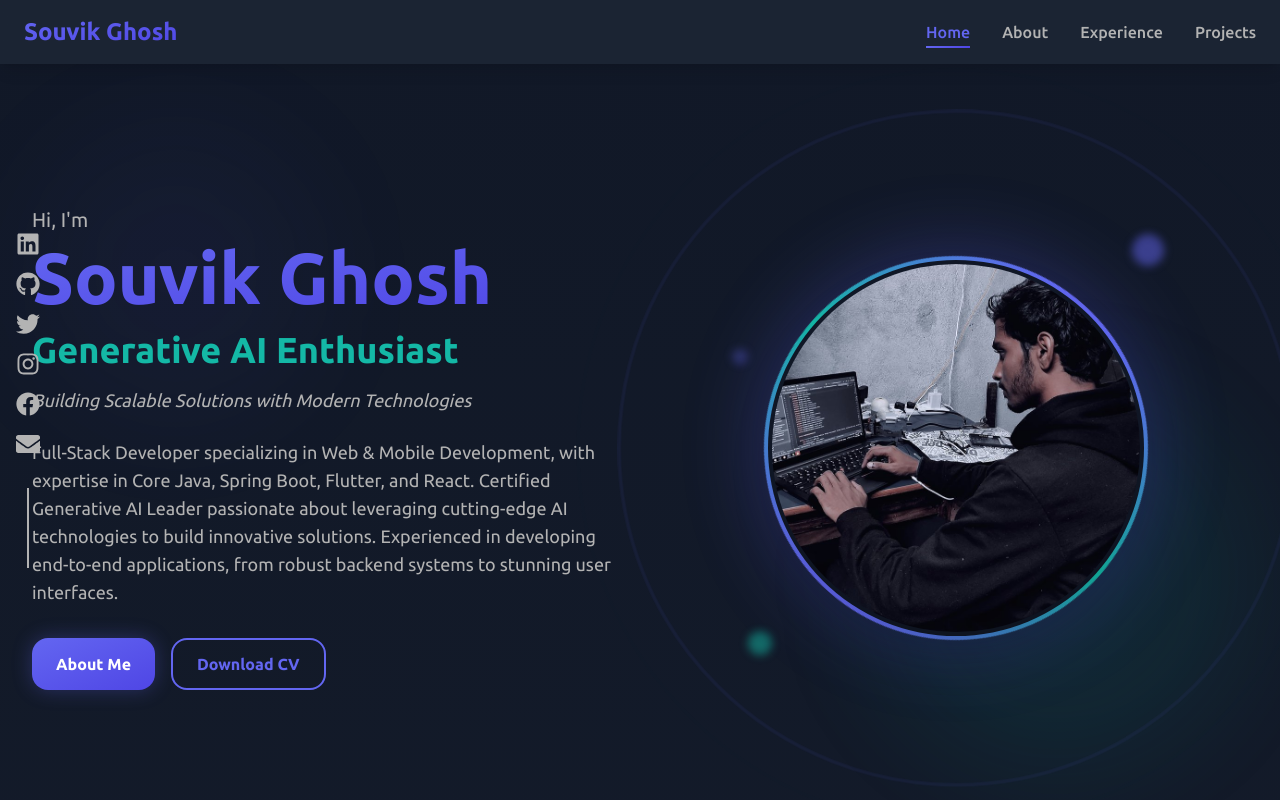
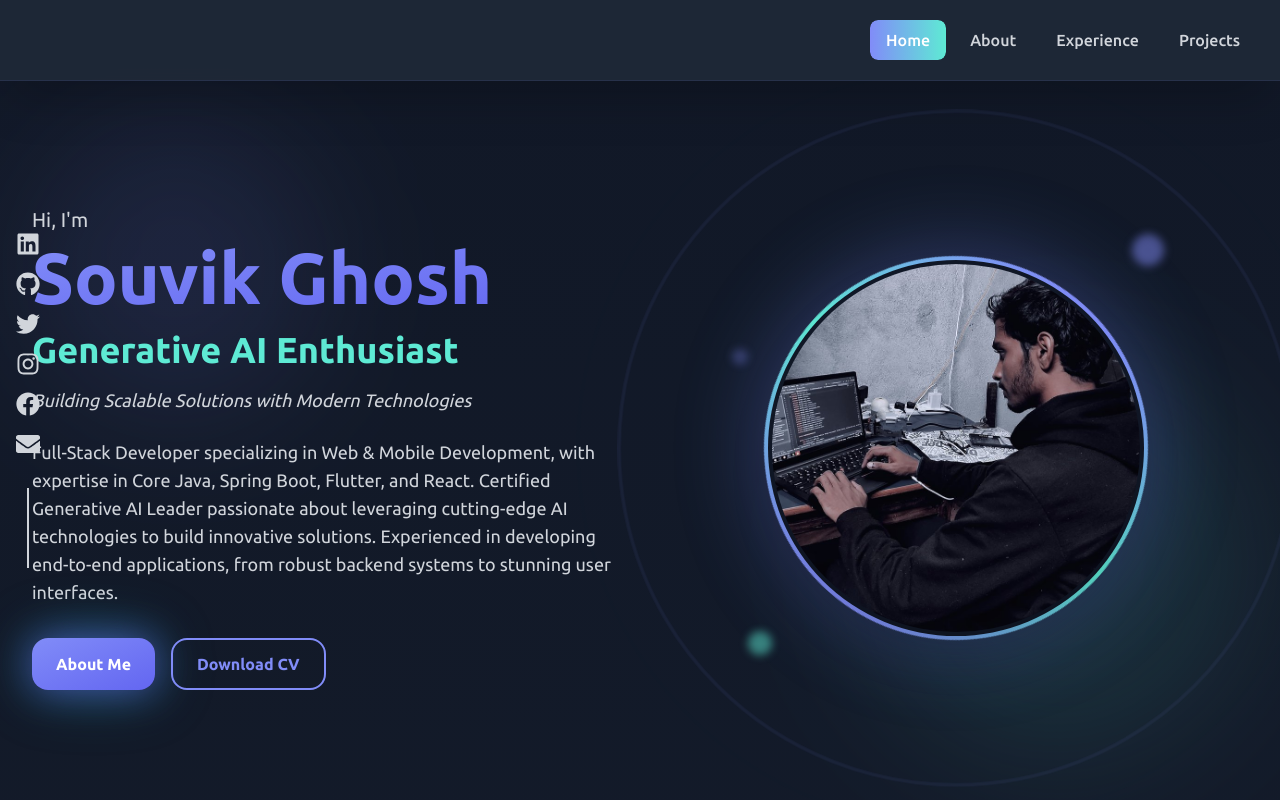
Before and after one commit to iamsouviki/souvikportfolio, a React (Vite) app: page / in a window 1280 px wide. Shown: the top 800 px of the page. Built offline with nearby package versions, Linux system fonts and the light colour scheme.

Commit message:
feat: Enhance UI/UX with custom smooth scrolling, updated color palette, and new interactive animations for buttons and app bars.

```diff
--- a/src/components/home/Introduction.jsx
+++ b/src/components/home/Introduction.jsx
@@ -7,9 +7,9 @@ import { scrollToSection } from '../../utils/scrollUtils';
 const Introduction = () => {
   return (
     <div className="grid md:grid-cols-2 gap-12 items-center min-h-[80vh] relative">
-      {/* Decorative elements */}
-      <div className="absolute top-0 left-0 w-72 h-72 bg-primary/10 rounded-full blur-3xl animate-pulse" />
-      <div className="absolute bottom-0 right-0 w-96 h-96 bg-secondary/10 rounded-full blur-3xl animate-pulse" style={{ animationDelay: '1s' }} />
+      {/* Decorative elements with floating animation */}
+      <div className="absolute top-0 left-0 w-72 h-72 bg-primary/10 rounded-full blur-3xl float-animation" />
+      <div className="absolute bottom-0 right-0 w-96 h-96 bg-secondary/10 rounded-full blur-3xl float-animation" style={{ animationDelay: '3s' }} />
 
       {/* Text Content */}
       <motion.div
@@ -37,7 +37,7 @@ const Introduction = () => {
         >
           <button
             onClick={() => scrollToSection('about')}
-            className="btn-primary group relative overflow-hidden"
+            className="btn-primary group relative overflow-hidden magnetic-hover pulse-glow"
           >
             <span className="relative z-10">About Me</span>
           </button>
@@ -47,7 +47,7 @@ const Introduction = () => {
             rel="noopener noreferrer"
             className="px-6 py-3 rounded-2xl border-2 border-primary text-primary
                        font-semibold hover:bg-primary hover:text-white transition-all
-                       duration-300 relative overflow-hidden group"
+                       duration-300 relative overflow-hidden group magnetic-hover ripple"
           >
             <span className="relative z-10">Download CV</span>
             <div className="absolute inset-0 bg-primary transform scale-x-0 group-hover:scale-x-100 transition-transform origin-left duration-300" />
--- a/src/components/layout/DesktopAppBar.jsx
+++ b/src/components/layout/DesktopAppBar.jsx
@@ -18,27 +18,34 @@ const DesktopAppBar = () => {
   };
 
   return (
-    <nav className="bg-surface/80 backdrop-blur-md shadow-lg fixed top-0 left-0 right-0 z-50 transition-all duration-300">
-      <div className="max-w-7xl mx-auto px-6 py-4">
+    <nav className="bg-surface/95 backdrop-blur-xl shadow-2xl fixed top-0 left-0 right-0 z-50 border-b border-primary/10">
+      <div className="max-w-7xl mx-auto px-6 py-5">
         <div className="flex justify-between items-center">
           <button
             onClick={() => handleNavClick('home')}
-            className="text-2xl font-bold gradient-primary bg-clip-text text-transparent hover:scale-105 transition-transform duration-300"
+            className="text-2xl font-bold bg-gradient-to-r from-primary via-secondary to-primary bg-clip-text text-transparent hover:scale-105 transition-all duration-300 relative group"
           >
-            {PERSONAL_INFO.name}
+            <span className="relative z-10">{PERSONAL_INFO.name}</span>
+            <div className="absolute -inset-2 bg-gradient-to-r from-primary/20 to-secondary/20 rounded-lg blur-lg opacity-0 group-hover:opacity-100 transition-opacity duration-300" />
           </button>
 
-          <div className="flex gap-8">
+          <div className="flex gap-2">
             {navLinks.map(({ id, label }) => (
               <button
                 key={id}
                 onClick={() => handleNavClick(id)}
-                className={`font-medium transition-all duration-300 hover:text-primary relative group
-                  ${activeSection === id ? 'text-primary' : 'text-textSecondary'}`}
+                className={`px-4 py-2 rounded-lg font-medium transition-all duration-300 relative overflow-hidden group
+                  ${activeSection === id
+                    ? 'text-white'
+                    : 'text-textSecondary hover:text-white'}`}
               >
-                {label}
-                <span className={`absolute -bottom-1 left-0 h-0.5 bg-gradient-to-r from-primary to-primary-dark transition-all duration-300
-                  ${activeSection === id ? 'w-full' : 'w-0 group-hover:w-full'}`} />
+                {activeSection === id && (
+                  <div className="absolute inset-0 bg-gradient-to-r from-primary to-secondary rounded-lg" />
+                )}
+                <div className="absolute inset-0 bg-gradient-to-r from-primary/20 to-secondary/20 rounded-lg opacity-0 group-hover:opacity-100 transition-opacity duration-300" />
+                <span className="relative z-10">{label}</span>
+                <div className={`absolute bottom-0 left-0 right-0 h-0.5 bg-gradient-to-r from-primary to-secondary transition-all duration-300
+                  ${activeSection === id ? 'opacity-0' : 'opacity-0 group-hover:opacity-100'}`} />
               </button>
             ))}
           </div>
--- a/src/components/projects/ProjectCard.jsx
+++ b/src/components/projects/ProjectCard.jsx
@@ -7,7 +7,7 @@ const ProjectCard = ({ project, index }) => {
       initial={{ opacity: 0, y: 20 }}
       animate={{ opacity: 1, y: 0 }}
       transition={{ delay: index * 0.1, duration: 0.5 }}
-      className="card group hover:shadow-glow transition-all duration-300"
+      className="card group hover:shadow-glow transition-all duration-300 tilt-hover spotlight"
     >
       <div className="flex flex-col md:flex-row gap-6">
         {project.logo && (
@@ -51,7 +51,7 @@ const ProjectCard = ({ project, index }) => {
                 <span
                   key={i}
                   className="px-3 py-1 bg-primary/20 text-primary rounded-full text-xs md:text-sm
-                             font-medium hover:bg-primary/30 transition-colors break-words"
+                             font-medium hover:bg-primary/30 transition-colors break-words rotate-scale-hover"
                 >
                   {tech}
                 </span>
--- a/src/index.css
+++ b/src/index.css
@@ -267,4 +267,445 @@
     scroll-behavior: smooth;
     scroll-padding-top: 80px;
   }
+
+  /* ===== ADVANCED UNIQUE ANIMATIONS ===== */
+
+  /* Floating animation for decorative elements */
+  .float-animation {
+    animation: floatSlow 6s ease-in-out infinite;
+  }
+
+  @keyframes floatSlow {
+
+    0%,
+    100% {
+      transform: translateY(0px) rotate(0deg);
+    }
+
+    50% {
+      transform: translateY(-20px) rotate(5deg);
+    }
+  }
+
+  /* Morphing gradient background */
+  .morphing-gradient {
+    background: linear-gradient(45deg, #6366f1, #14b8a6, #8b5cf6, #ec4899);
+    background-size: 400% 400%;
+    animation: morphGradient 15s ease infinite;
+  }
+
+  @keyframes morphGradient {
+    0% {
+      background-position: 0% 50%;
+    }
+
+    50% {
+      background-position: 100% 50%;
+    }
+
+    100% {
+      background-position: 0% 50%;
+    }
+  }
+
+  /* Pulse glow effect */
+  .pulse-glow {
+    animation: pulseGlow 2s ease-in-out infinite;
+  }
+
+  @keyframes pulseGlow {
+
+    0%,
+    100% {
+      box-shadow: 0 0 20px rgba(99, 102, 241, 0.3);
+    }
+
+    50% {
+      box-shadow: 0 0 40px rgba(99, 102, 241, 0.6), 0 0 60px rgba(20, 184, 166, 0.4);
+    }
+  }
+
+  /* Magnetic hover effect */
+  .magnetic-hover {
+    transition: transform 0.3s cubic-bezier(0.34, 1.56, 0.64, 1);
+  }
+
+  .magnetic-hover:hover {
+    transform: scale(1.05) rotate(2deg);
+  }
+
+  /* Glitch effect */
+  .glitch {
+    position: relative;
+  }
+
+  .glitch:hover::before,
+  .glitch:hover::after {
+    content: attr(data-text);
+    position: absolute;
+    top: 0;
+    left: 0;
+    width: 100%;
+    height: 100%;
+  }
+
+  .glitch:hover::before {
+    animation: glitch-1 0.3s infinite;
+    color: #6366f1;
+    z-index: -1;
+  }
+
+  .glitch:hover::after {
+    animation: glitch-2 0.3s infinite;
+    color: #14b8a6;
+    z-index: -2;
+  }
+
+  @keyframes glitch-1 {
+
+    0%,
+    100% {
+      transform: translate(0);
+    }
+
+    33% {
+      transform: translate(-2px, 2px);
+    }
+
+    66% {
+      transform: translate(2px, -2px);
+    }
+  }
+
+  @keyframes glitch-2 {
+
+    0%,
+    100% {
+      transform: translate(0);
+    }
+
+    33% {
+      transform: translate(2px, -2px);
+    }
+
+    66% {
+      transform: translate(-2px, 2px);
+    }
+  }
+
+  /* Bounce in animation */
+  .bounce-in {
+    animation: bounceIn 0.8s cubic-bezier(0.68, -0.55, 0.265, 1.55);
+  }
+
+  @keyframes bounceIn {
+    0% {
+      opacity: 0;
+      transform: scale(0.3);
+    }
+
+    50% {
+      transform: scale(1.05);
+    }
+
+    70% {
+      transform: scale(0.9);
+    }
+
+    100% {
+      opacity: 1;
+      transform: scale(1);
+    }
+  }
+
+  /* Slide and fade in from different directions */
+  .slide-in-top {
+    animation: slideInTop 0.6s ease-out;
+  }
+
+  @keyframes slideInTop {
+    0% {
+      opacity: 0;
+      transform: translateY(-50px);
+    }
+
+    100% {
+      opacity: 1;
+      transform: translateY(0);
+    }
+  }
+
+  .slide-in-bottom {
+    animation: slideInBottom 0.6s ease-out;
+  }
+
+  @keyframes slideInBottom {
+    0% {
+      opacity: 0;
+      transform: translateY(50px);
+    }
+
+    100% {
+      opacity: 1;
+      transform: translateY(0);
+    }
+  }
+
+  /* Rotate and scale on hover */
+  .rotate-scale-hover {
+    transition: all 0.4s cubic-bezier(0.175, 0.885, 0.32, 1.275);
+  }
+
+  .rotate-scale-hover:hover {
+    transform: rotate(5deg) scale(1.1);
+  }
+
+  /* Text gradient animation */
+  .animated-text-gradient {
+    background: linear-gradient(90deg, #6366f1, #14b8a6, #8b5cf6, #ec4899, #6366f1);
+    background-size: 200% auto;
+    -webkit-background-clip: text;
+    background-clip: text;
+    -webkit-text-fill-color: transparent;
+    animation: textGradientFlow 3s linear infinite;
+  }
+
+  @keyframes textGradientFlow {
+    0% {
+      background-position: 0% center;
+    }
+
+    100% {
+      background-position: 200% center;
+    }
+  }
+
+  /* Ripple effect */
+  .ripple {
+    position: relative;
+    overflow: hidden;
+  }
+
+  .ripple::after {
+    content: '';
+    position: absolute;
+    top: 50%;
+    left: 50%;
+    width: 0;
+    height: 0;
+    border-radius: 50%;
+    background: rgba(255, 255, 255, 0.5);
+    transform: translate(-50%, -50%);
+    transition: width 0.6s, height 0.6s;
+  }
+
+  .ripple:hover::after {
+    width: 300px;
+    height: 300px;
+  }
+
+  /* Tilt effect on hover */
+  .tilt-hover {
+    transition: transform 0.3s ease;
+    transform-style: preserve-3d;
+  }
+
+  .tilt-hover:hover {
+    transform: perspective(1000px) rotateX(5deg) rotateY(5deg);
+  }
+
+  /* Neon border animation */
+  .neon-border {
+    position: relative;
+    border: 2px solid transparent;
+    background: linear-gradient(#1f2937, #1f2937) padding-box,
+      linear-gradient(45deg, #6366f1, #14b8a6, #8b5cf6) border-box;
+    animation: neonBorderRotate 4s linear infinite;
+  }
+
+  @keyframes neonBorderRotate {
+    0% {
+      filter: hue-rotate(0deg);
+    }
+
+    100% {
+      filter: hue-rotate(360deg);
+    }
+  }
+
+  /* Shake animation */
+  .shake-hover:hover {
+    animation: shake 0.5s;
+  }
+
+  @keyframes shake {
+
+    0%,
+    100% {
+      transform: translateX(0);
+    }
+
+    10%,
+    30%,
+    50%,
+    70%,
+    90% {
+      transform: translateX(-5px);
+    }
+
+    20%,
+    40%,
+    60%,
+    80% {
+      transform: translateX(5px);
+    }
+  }
+
+  /* Glow pulse on hover */
+  .glow-pulse-hover:hover {
+    animation: glowPulse 1.5s ease-in-out infinite;
+  }
+
+  @keyframes glowPulse {
+
+    0%,
+    100% {
+      box-shadow: 0 0 5px rgba(99, 102, 241, 0.5);
+    }
+
+    50% {
+      box-shadow: 0 0 20px rgba(99, 102, 241, 0.8), 0 0 30px rgba(20, 184, 166, 0.6);
+    }
+  }
+
+  /* Flip animation */
+  .flip-hover {
+    transition: transform 0.6s;
+    transform-style: preserve-3d;
+  }
+
+  .flip-hover:hover {
+    transform: rotateY(180deg);
+  }
+
+  /* Zoom in and out */
+  .zoom-pulse {
+    animation: zoomPulse 3s ease-in-out infinite;
+  }
+
+  @keyframes zoomPulse {
+
+    0%,
+    100% {
+      transform: scale(1);
+    }
+
+    50% {
+      transform: scale(1.05);
+    }
+  }
+
+  /* Gradient border animation */
+  .gradient-border-animated {
+    position: relative;
+    background: #1f2937;
+    border-radius: 1rem;
+  }
+
+  .gradient-border-animated::before {
+    content: '';
+    position: absolute;
+    inset: -2px;
+    border-radius: inherit;
+    background: linear-gradient(45deg, #6366f1, #14b8a6, #8b5cf6, #ec4899);
+    background-size: 300% 300%;
+    animation: gradientBorderMove 4s ease infinite;
+    z-index: -1;
+  }
+
+  @keyframes gradientBorderMove {
+
+    0%,
+    100% {
+      background-position: 0% 50%;
+    }
+
+    50% {
+      background-position: 100% 50%;
+    }
+  }
+
+  /* Typewriter effect */
+  .typewriter {
+    overflow: hidden;
+    border-right: 2px solid #6366f1;
+    white-space: nowrap;
+    animation: typing 3.5s steps(40, end), blink-caret 0.75s step-end infinite;
+  }
+
+  @keyframes typing {
+    from {
+      width: 0;
+    }
+
+    to {
+      width: 100%;
+    }
+  }
+
+  @keyframes blink-caret {
+
+    from,
+    to {
+      border-color: transparent;
+    }
+
+    50% {
+      border-color: #6366f1;
+    }
+  }
+
+  /* Spotlight effect */
+  .spotlight {
+    position: relative;
+    overflow: hidden;
+  }
+
+  .spotlight::before {
+    content: '';
+    position: absolute;
+    top: -50%;
+    left: -50%;
+    width: 200%;
+    height: 200%;
+    background: radial-gradient(circle, rgba(99, 102, 241, 0.3) 0%, transparent 70%);
+    opacity: 0;
+    transition: opacity 0.5s;
+    pointer-events: none;
+  }
+
+  .spotlight:hover::before {
+    opacity: 1;
+    animation: spotlightMove 2s ease-in-out infinite;
+  }
+
+  @keyframes spotlightMove {
+
+    0%,
+    100% {
+      transform: translate(0%, 0%);
+    }
+
+    25% {
+      transform: translate(25%, 25%);
+    }
+
+    50% {
+      transform: translate(0%, 50%);
+    }
+
+    75% {
+      transform: translate(-25%, 25%);
+    }
+  }
 }
--- a/src/utils/scrollUtils.js
+++ b/src/utils/scrollUtils.js
@@ -1,5 +1,5 @@
 /**
- * Smooth scroll to a section by ID
+ * Smooth scroll to a section by ID with custom easing
  * @param {string} sectionId - The ID of the section to scroll to
  * @param {number} offset - Offset from top in pixels (default: 80 for navbar)
  */
@@ -8,11 +8,32 @@ export const scrollToSection = (sectionId, offset = 80) => {
     if (element) {
         const elementPosition = element.getBoundingClientRect().top;
         const offsetPosition = elementPosition + window.pageYOffset - offset;
+        const startPosition = window.pageYOffset;
+        const distance = offsetPosition - startPosition;
+        const duration = 800; // 800ms for smoother scroll
+        let start = null;
 
-        window.scrollTo({
-            top: offsetPosition,
-            behavior: 'smooth'
-        });
+        // Easing function for smooth animation
+        const easeInOutCubic = (t) => {
+            return t < 0.5
+                ? 4 * t * t * t
+                : 1 - Math.pow(-2 * t + 2, 3) / 2;
+        };
+
+        const animation = (currentTime) => {
+            if (start === null) start = currentTime;
+            const timeElapsed = currentTime - start;
+            const progress = Math.min(timeElapsed / duration, 1);
+            const ease = easeInOutCubic(progress);
+
+            window.scrollTo(0, startPosition + distance * ease);
+
+            if (timeElapsed < duration) {
+                requestAnimationFrame(animation);
+            }
+        };
+
+        requestAnimationFrame(animation);
     }
 };
 
--- a/tailwind.config.js
+++ b/tailwind.config.js
@@ -8,27 +8,27 @@ export default {
     extend: {
       colors: {
         primary: {
-          DEFAULT: '#6366F1', // Indigo 600
-          dark: '#4F46E5',    // Indigo 700
+          DEFAULT: '#818CF8', // Lighter Indigo 400 (was 600)
+          dark: '#6366F1',    // Indigo 500 (was 700)
         },
         secondary: {
-          DEFAULT: '#14B8A6', // Teal 500
-          dark: '#0D9488',    // Teal 600
+          DEFAULT: '#5EEAD4', // Lighter Teal 300 (was 500)
+          dark: '#2DD4BF',    // Teal 400 (was 600)
         },
-        surface: '#1F2937',   // Grey 800
-        background: '#111827', // Grey 900
-        textPrimary: '#FFFFFF',
-        textSecondary: '#B3B3B3',
-        error: '#EF4444',
-        success: '#10B981',
+        surface: '#1F2937',   // Grey 800 (unchanged)
+        background: '#111827', // Grey 900 (unchanged)
+        textPrimary: '#F3F4F6',  // Softer white (Grey 100)
+        textSecondary: '#D1D5DB', // Lighter grey (Grey 300, was #B3B3B3)
+        error: '#F87171',     // Lighter Red 400 (was 500)
+        success: '#34D399',   // Lighter Green 400 (was 500)
       },
       fontFamily: {
         ubuntu: ['Ubuntu', 'sans-serif'],
         inter: ['Inter', 'sans-serif'],
       },
       boxShadow: {
-        'glow': '0 0 20px rgba(99, 102, 241, 0.3)',
-        'card': '0 4px 8px rgba(0, 0, 0, 0.26)',
+        'glow': '0 0 15px rgba(129, 140, 248, 0.2)', // Softer glow
+        'card': '0 4px 8px rgba(0, 0, 0, 0.2)',      // Lighter shadow
       },
       animation: {
         'fade-in': 'fadeIn 0.5s ease-in',
```
Also changed, not shown: src/components/about/Skills.jsx (+4 -4 lines), src/components/layout/MobileAppBar.jsx (+6 -5 lines).
